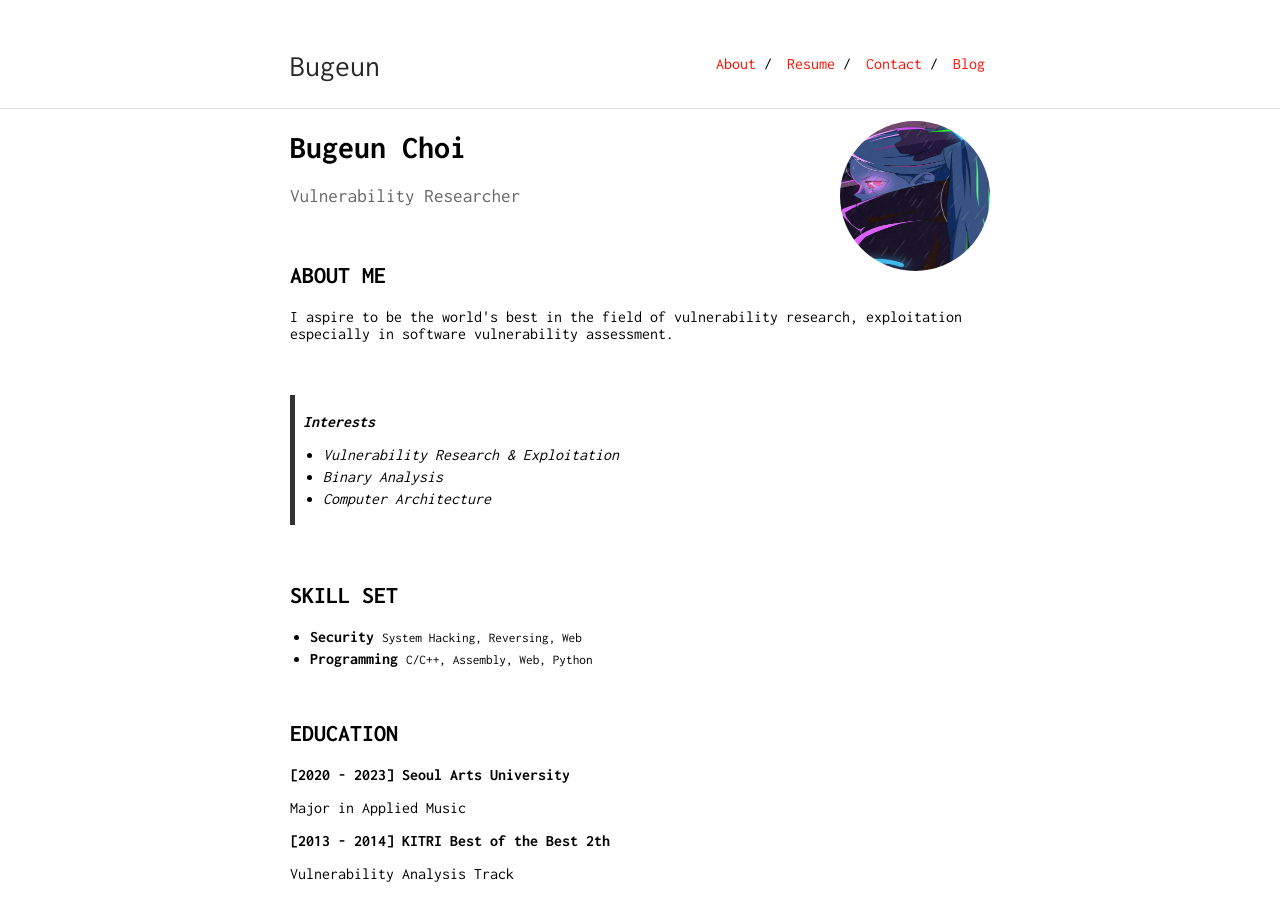
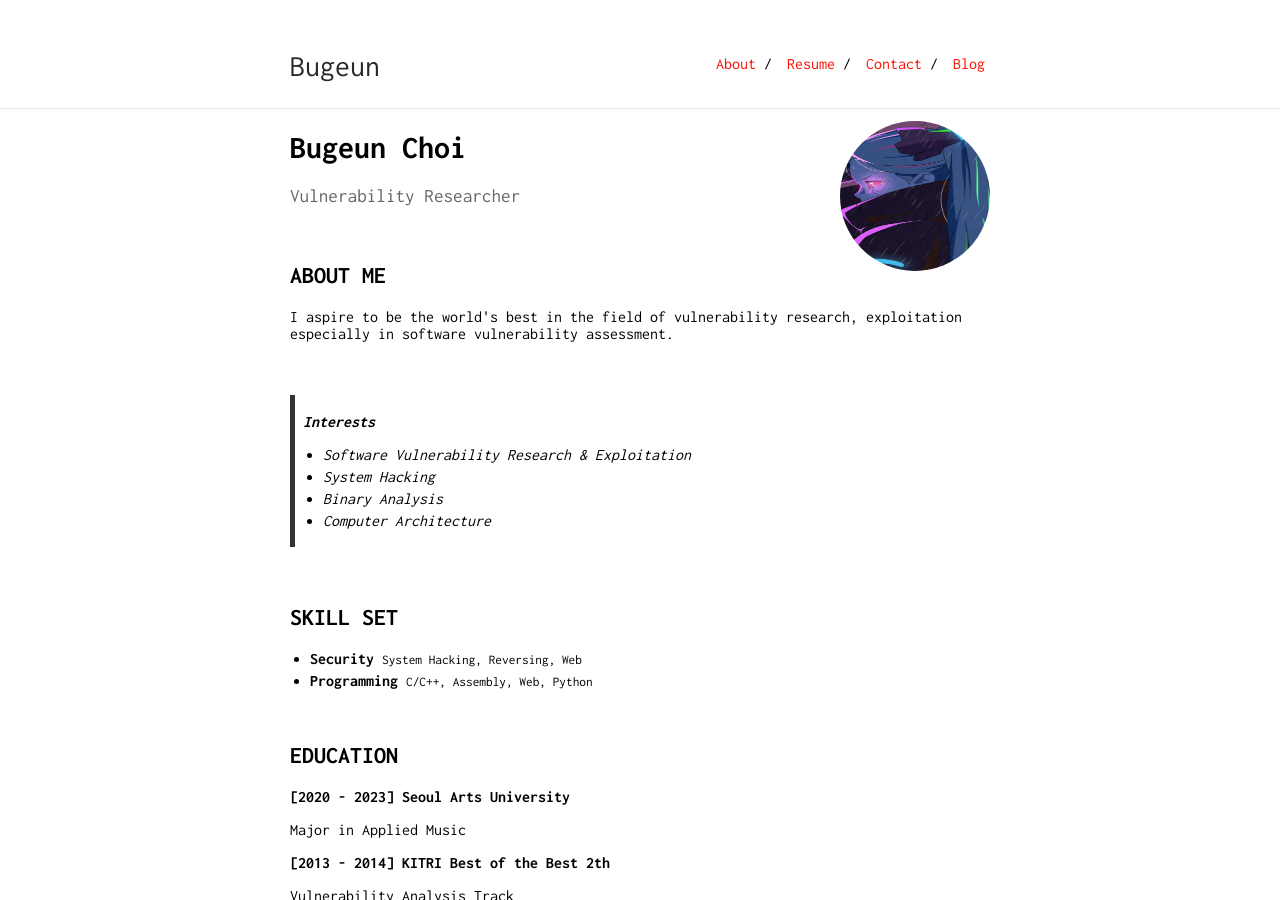
Before and after one commit to Bugeun/bugeun.github.io, a Jekyll site: the page built from index.md, in a window 1280 px wide and 900 px high. Built offline with Jekyll 4.4.1, drawn with Linux system fonts in a browser that asks for light colours.

Commit message:
Update index.md

```diff
--- a/index.md
+++ b/index.md
@@ -16,7 +16,8 @@ especially in software vulnerability assessment.</p>
 &nbsp;
 
 ><b>Interests</b>
-* Vulnerability Research & Exploitation
+* Software Vulnerability Research & Exploitation
+* System Hacking
 * Binary Analysis
 * Computer Architecture
 
```
